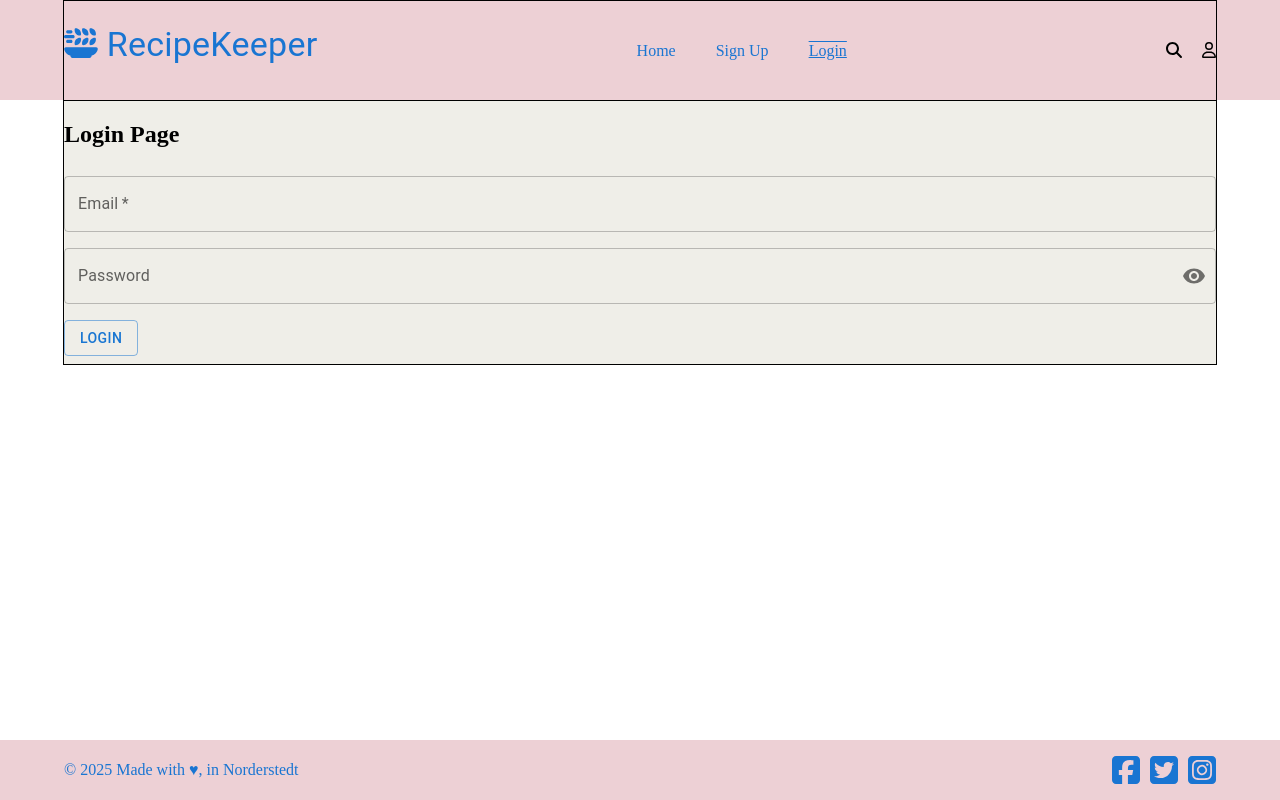
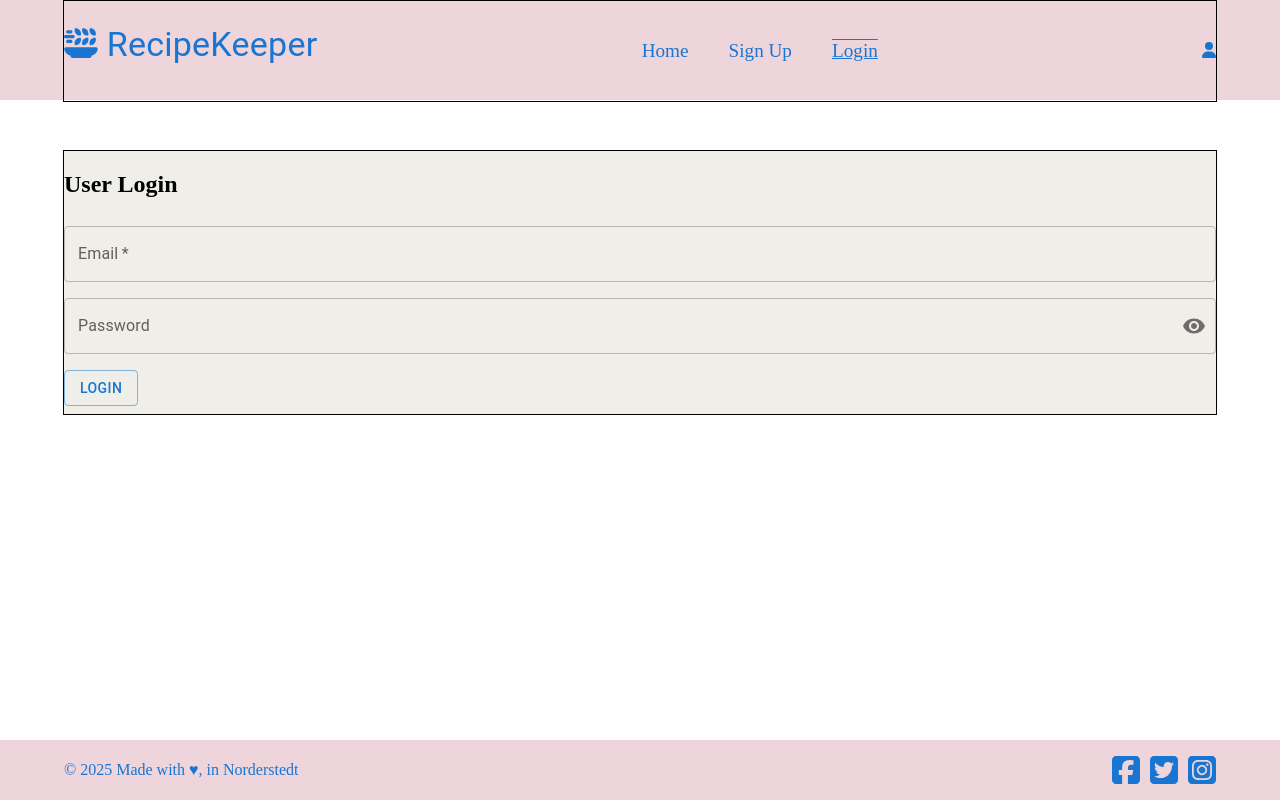
Before and after one commit to madiha-javed/frontend, a React (Vite) app: page /login in a window 1280 px wide. Built offline with nearby package versions, Linux system fonts and the light colour scheme.

Commit message:
header css

```diff
--- a/src/App.css
+++ b/src/App.css
@@ -3,7 +3,7 @@
 :root {
   /* --main-color: #cfaab0; */
     /* Primary Colors */
-    --color-background-secondary: #edd0d5;
+    --color-background-secondary: #eed5db;
 
     --color-primary: #1975d2;     /* Button blue */
     --color-background: #FFFFFF;            /* Clean white background */
@@ -41,8 +41,9 @@ html, body {
 .main {
   width: 100%;
   /* min-height: 100vh; */
-  min-height: calc(100vh - 160px);
+  min-height: calc(100vh - 260px);
   background-color: var(--main-color);
+  margin: 50px auto;
 
   /* padding:10px; */
   /* padding-bottom:60px;   Height of the footer */
@@ -51,7 +52,7 @@ html, body {
 .main__content{
   border: 1px solid black;
   width: 90%;
-  margin: 0 auto;
+  margin: 0px auto;
   background-color: #EFEEE8;
 }
 
@@ -74,34 +75,3 @@ html, body {
 a{
    color: var(--color-primary);
 }
-/* h2{
-  text-align: center;
-}
-
-body {
-  margin: 0;
-  min-height: 100vh;
-  display: flex;
-  flex-direction: column;
-}
-
-footer {
-  margin-top: auto;
-} */
-/* *, *::before, *::after {
-  box-sizing: border-box;
-}
-/* 2. Remove default margin */
-/* * {
-  margin: 0;
-} */
-
-
-/* body {
-    background-color: #ECEBEB;
-    color: black;
-
-    font-family: Arial;
-    text-align: center;
-  }
-   */
--- a/src/components/Login.jsx
+++ b/src/components/Login.jsx
@@ -14,6 +14,7 @@ import TextField from '@mui/material/TextField';
 import Visibility from '@mui/icons-material/Visibility';
 import VisibilityOff from '@mui/icons-material/VisibilityOff';
 import Button from '@mui/material/Button';
+import { Typography } from '@mui/material';
 
 
 
@@ -165,11 +166,12 @@ const [error, setError] = useState('');
   };
 
   return (
-    <section className="login">
+    <section  className='page' >
 
-    <div className='LoginForm'>
 
-      <h2>Login Page</h2>
+      <h2 className='page__title'>User Login</h2>
+      <div className='page__block'>
+      <div className='page__block__form'>
       <Box
         component="form"
         // '& > :not(style)': means that it applies to all children elements that have no 'style' attribute. so marging 1 x 8px would be applied to all children
@@ -229,10 +231,11 @@ const [error, setError] = useState('');
 
 
       </Box>
+      </div>
 
       {/* </form> */}
+      </div>
 
-      </div>
     </section>
   )
 }
--- a/src/core/header/Header.css
+++ b/src/core/header/Header.css
@@ -8,8 +8,5 @@
     width: 90%;
     margin: 0 auto;
     height: 100px;
+    color: var(--color-primary);
 }
-.header__content {
-    /* background:#ff0; */
-    /* padding:10px; */
-  }
--- a/src/core/header/IconNav.jsx
+++ b/src/core/header/IconNav.jsx
@@ -1,14 +1,12 @@
 import { FontAwesomeIcon } from '@fortawesome/react-fontawesome';
-import { faMagnifyingGlass } from '@fortawesome/free-solid-svg-icons';
-import { faUser } from '@fortawesome/free-regular-svg-icons';
+import { faUser } from '@fortawesome/free-solid-svg-icons';
+// import { faUser } from '@fortawesome/free-regular-svg-icons';
 import './IconNav.css';
 
 const IconNav = () => {
   return (
     <section id="topNavIcons">
-        <FontAwesomeIcon icon={faMagnifyingGlass} />
-        <FontAwesomeIcon icon={faUser}
-        />
+        <FontAwesomeIcon icon={faUser} />
     </section>
   )
 }
--- a/src/core/header/TopMenu.css
+++ b/src/core/header/TopMenu.css
@@ -7,6 +7,7 @@
 .topNavigation a {
     display: inline-block;
     padding: 10px 20px;
+    font-size: 1.2rem;
     /* color: inherit; */
     text-decoration: none;
 }
```
